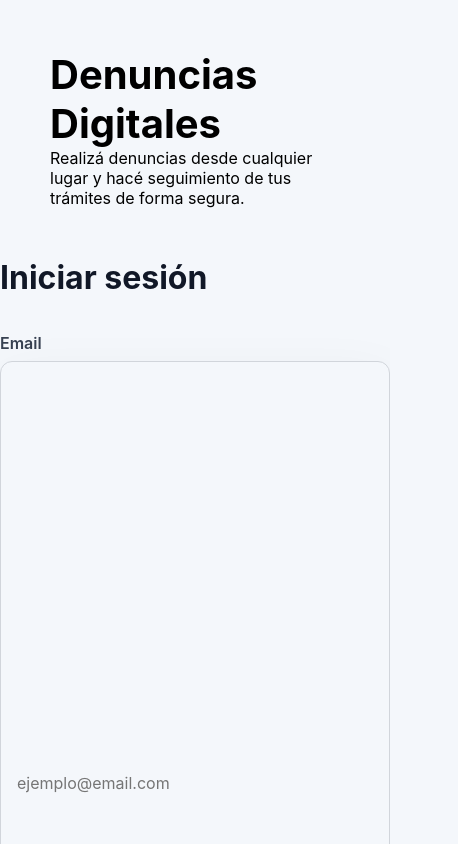
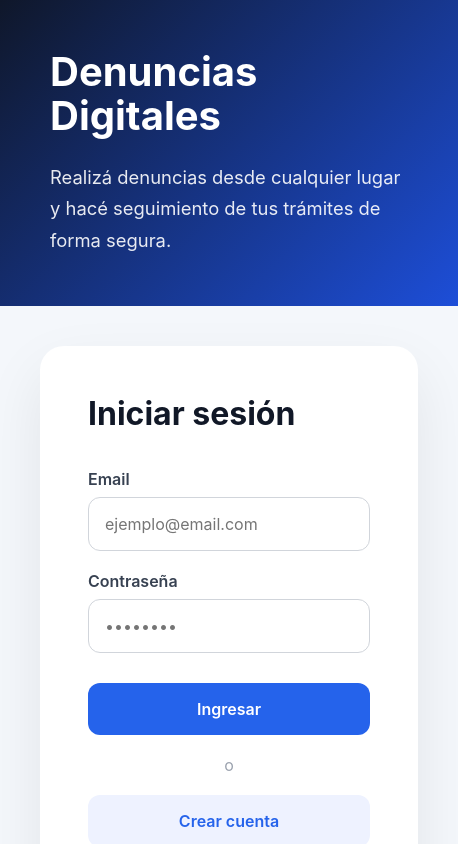
Before and after one commit to Matiabou/Denuncias-digitales-frontend, a Vue app: page / in a window 390 px wide. Shown: the top 844 px of the page, 458 px wide, since content can reach past the window. Built offline with nearby package versions, Linux system fonts and the light colour scheme.

Commit message:
Registro actualizado

```diff
--- a/src/assets/main.css
+++ b/src/assets/main.css
@@ -1,445 +1,202 @@
-*{
-    margin:0;
-    padding:0;
-    box-sizing:border-box;
+* {
+    margin: 0;
+    padding: 0;
+    box-sizing: border-box;
 }
 
-body{
-    font-family:
-    Inter,
-    system-ui,
-    sans-serif;
-
-    background:#f4f7fb;
+body {
+    font-family: Inter, system-ui, sans-serif;
+    background: #f4f7fb;
 }
 
 button,
-input{
-    font:inherit;
-        margin:0;
-        padding:0;
-        box-sizing:border-box;
-    min-height:100vh;
-
-    display:grid;
-        font-family:
-        Inter,
-        system-ui,
-        sans-serif;
-
-        background:#f4f7fb;
-    1.2fr
-    button,
-    input{
-        font:inherit;
+input,
+select {
+    font: inherit;
 }
 
-    .login-page{
-        min-height:100vh;
-
-        display:grid;
-
-        grid-template-columns:
-        1.2fr
-        1fr;
+/* LOGIN LAYOUT */
+.login-page {
+    min-height: 100vh;
+    display: grid;
+    grid-template-columns: 1.2fr 1fr;
 }
 
-    .hero{
-        background:
-        linear-gradient(
-            135deg,
-            #0f172a,
-            #1d4ed8
-        );
-
-        color:white;
-
-        display:flex;
-
-        align-items:center;
-
-        padding:80px;
+/* HERO */
+.hero {
+    background: linear-gradient(135deg, #0f172a, #1d4ed8);
+    color: white;
+    display: flex;
+    align-items: center;
+    padding: 80px;
 }
 
-    .hero-content{
-        max-width:500px;
+.hero-content {
+    max-width: 500px;
 }
 
-    .hero h1{
-        font-size:4rem;
-
-        margin-bottom:24px;
-
-        line-height:1.1;
+.hero h1 {
+    font-size: 4rem;
+    margin-bottom: 24px;
+    line-height: 1.1;
 }
 
-    .hero p{
-        font-size:1.15rem;
-
-        opacity:.9;
-
-        line-height:1.7;
+.hero p {
+    font-size: 1.15rem;
+    opacity: 0.9;
+    line-height: 1.7;
 }
 
-    .login-section{
-        display:flex;
-
-        justify-content:center;
-
-        align-items:center;
-
-        padding:40px;
+/* LOGIN CARD */
+.login-section {
+    display: flex;
+    justify-content: center;
+    align-items: center;
+    padding: 40px;
 }
 
-    .login-card{
-        width:100%;
-
-        max-width:460px;
-
-        background:white;
-
-        padding:48px;
-
-        border-radius:24px;
-
-        box-shadow:
-        0 25px 60px
-        rgba(0,0,0,.08);
+.login-card {
+    width: 100%;
+    max-width: 460px;
+    background: white;
+    padding: 48px;
+    border-radius: 24px;
+    box-shadow: 0 25px 60px rgba(0, 0, 0, 0.08);
 }
 
-    .login-card h2{
-        margin-bottom:36px;
-
-        color:#111827;
-
-        font-size:2rem;
+.login-card h2 {
+    margin-bottom: 36px;
+    color: #111827;
+    font-size: 2rem;
 }
 
-    .field{
-        display:flex;
-
-        flex-direction:column;
-
-        gap:8px;
-
-        margin-bottom:20px;
+/* FIELDS */
+.field {
+    display: flex;
+    flex-direction: column;
+    gap: 8px;
+    margin-bottom: 20px;
 }
 
-    .field label{
-        color:#374151;
-
-        font-weight:600;
+.field label {
+    color: #374151;
+    font-weight: 600;
 }
 
-    .field input{
-        padding:16px;
-
-        border:
-
-        1px solid
-        #d1d5db;
-
-        border-radius:12px;
-
-        transition:.2s;
+.field input {
+    padding: 16px;
+    border: 1px solid #d1d5db;
+    border-radius: 12px;
+    transition: 0.2s;
 }
 
-    .field input:focus{
-        outline:none;
-
-        border-color:#2563eb;
+.field select {
+    padding: 14px 16px;
+    border: 1px solid #d1d5db;
+    border-radius: 12px;
+    background: white;
+    transition: 0.2s;
+    appearance: auto;
 }
 
-    button{
-        width:100%;
-
-        padding:16px;
-
-        border:none;
-
-        border-radius:12px;
-
-        cursor:pointer;
-
-        margin-top:10px;
+.field input:focus,
+.field select:focus {
+    outline: none;
+    border-color: #2563eb;
 }
 
-    button:not(.secondary){
-        background:#2563eb;
-
-        color:white;
-
-        font-weight:600;
+/* BUTTONS */
+button {
+    width: 100%;
+    padding: 16px;
+    border: none;
+    border-radius: 12px;
+    cursor: pointer;
+    margin-top: 10px;
 }
 
-    .secondary{
-        display:block;
-
-        width:100%;
-
-        padding:16px;
-
-        border-radius:12px;
-
-        text-align:center;
-
-        text-decoration:none;
-
-        background:#eef2ff;
-
-        color:#2563eb;
+button:not(.secondary) {
+    background: #2563eb;
+    color: white;
+    font-weight: 600;
 }
 
-    .secondary:hover{
-        filter:brightness(0.95);
+/* LINKS BUTTON STYLE */
+.secondary {
+    display: block;
+    width: 100%;
+    padding: 16px;
+    margin-top: 10px;
+    text-align: center;
+    text-decoration: none;
+    border-radius: 12px;
+    background: #eef2ff;
+    color: #2563eb;
+    font-weight: 600;
+    box-sizing: border-box;
 }
 
-    .divider{
-        display:block;
-
-        text-align:center;
-
-        margin:20px 0;
-
-        color:#9ca3af;
+.secondary:hover {
+    filter: brightness(0.95);
 }
 
-    @media(max-width:900px){
-
-    .login-page{
-    grid-template-columns:1fr;
+/* DIVIDER */
+.divider {
+    display: block;
+    text-align: center;
+    margin: 20px 0;
+    color: #9ca3af;
 }
 
-    .hero{
-    padding:50px;
+/* REGISTER */
+.register-page {
+    min-height: 100vh;
+    display: flex;
+    justify-content: center;
+    align-items: center;
+    padding: 40px;
+    background: #f4f7fb;
 }
 
-    .hero h1{
-    font-size:2.5rem;
+.register-card {
+    width: 100%;
+    max-width: 650px;
+    background: white;
+    padding: 50px;
+    border-radius: 24px;
+    box-shadow: 0 25px 60px rgba(0, 0, 0, 0.08);
 }
 
+.register-card h1 {
+    margin-bottom: 10px;
+    color: #111827;
 }
 
-    .register-page{
-        min-height:100vh;
-
-        display:flex;
-        justify-content:center;
-        align-items:center;
-
-        padding:40px;
-
-        background:#f4f7fb;
+.subtitle {
+    margin-bottom: 30px;
+    color: #6b7280;
 }
 
-    .register-card{
-        width:100%;
-        max-width:650px;
-
-        background:white;
-
-        padding:50px;
-
-        border-radius:24px;
-
-        box-shadow:
-        0 25px 60px
-        rgba(0,0,0,.08);
+.back-link {
+    display: block;
+    text-align: center;
+    margin-top: 25px;
+    text-decoration: none;
+    color: #2563eb;
+    font-weight: 600;
 }
 
-    .register-card h1{
-        margin-bottom:10px;
-
-        color:#111827;
+/* RESPONSIVE */
+@media (max-width: 900px) {
+    .login-page {
+        grid-template-columns: 1fr;
     }
 
-    .subtitle{
-        margin-bottom:30px;
-
-        color:#6b7280;
+    .hero {
+        padding: 50px;
     }
 
-    .back-link{
-        display:block;
-
-        text-align:center;
-
-        margin-top:25px;
-
-        text-decoration:none;
-
-        color:#2563eb;
-
-        font-weight:600;
+    .hero h1 {
+        font-size: 2.5rem;
     }
-
-    box-shadow:
-    0 25px 60px
-    rgba(0,0,0,.08);
 }
-
-.login-card h2{
-    margin-bottom:36px;
-
-    color:#111827;
-
-    font-size:2rem;
-}
-
-.field{
-    display:flex;
-
-    flex-direction:column;
-
-    gap:8px;
-
-    margin-bottom:20px;
-}
-
-.field label{
-    color:#374151;
-
-    font-weight:600;
-}
-
-.field input{
-    padding:16px;
-
-    border:
-
-    1px solid
-    #d1d5db;
-
-    border-radius:12px;
-
-    transition:.2s;
-}
-
-.field input:focus{
-    outline:none;
-
-    border-color:#2563eb;
-}
-
-button{
-    width:100%;
-
-    padding:16px;
-
-    border:none;
-
-    border-radius:12px;
-
-    cursor:pointer;
-
-    margin-top:10px;
-}
-
-button:not(.secondary){
-    background:#2563eb;
-
-    color:white;
-
-    font-weight:600;
-}
-
-.secondary{
-    display:block;
-
-    width:100%;
-
-    padding:16px;
-
-    border-radius:12px;
-
-    text-align:center;
-
-    text-decoration:none;
-
-    background:#eef2ff;
-
-    color:#2563eb;
-}
-
-.secondary:hover{
-    filter:brightness(0.95);
-}
-
-.divider{
-    display:block;
-
-    text-align:center;
-
-    margin:20px 0;
-
-    color:#9ca3af;
-}
-
-@media(max-width:900px){
-
-.login-page{
-grid-template-columns:1fr;
-}
-
-.hero{
-padding:50px;
-}
-
-.hero h1{
-font-size:2.5rem;
-}
-
-}
-
-.register-page{
-    min-height:100vh;
-
-    display:flex;
-    justify-content:center;
-    align-items:center;
-
-    padding:40px;
-
-    background:#f4f7fb;
-}
-
-.register-card{
-    width:100%;
-    max-width:650px;
-
-    background:white;
-
-    padding:50px;
-
-    border-radius:24px;
-
-    box-shadow:
-    0 25px 60px
-    rgba(0,0,0,.08);
-}
-
-.register-card h1{
-    margin-bottom:10px;
-
-    color:#111827;
-}
-
-.subtitle{
-    margin-bottom:30px;
-
-    color:#6b7280;
-}
-
-.back-link{
-    display:block;
-
-    text-align:center;
-
-    margin-top:25px;
-
-    text-decoration:none;
-
-    color:#2563eb;
-
-    font-weight:600;
-}
--- a/src/views/RegistroView.vue
+++ b/src/views/RegistroView.vue
@@ -80,9 +80,9 @@
           </div>
         </div>
 
-        <button type="button">
-          Registrarse
-        </button>
+     <router-link class="secondary" to="/denuncias">
+        Registrarse
+      </router-link>
 
         <RouterLink
           to="/"
```
Also changed, not shown: 1 other file (tests, documents, lock files or other folders). Lines whose indentation alone changed are shown as unchanged.
